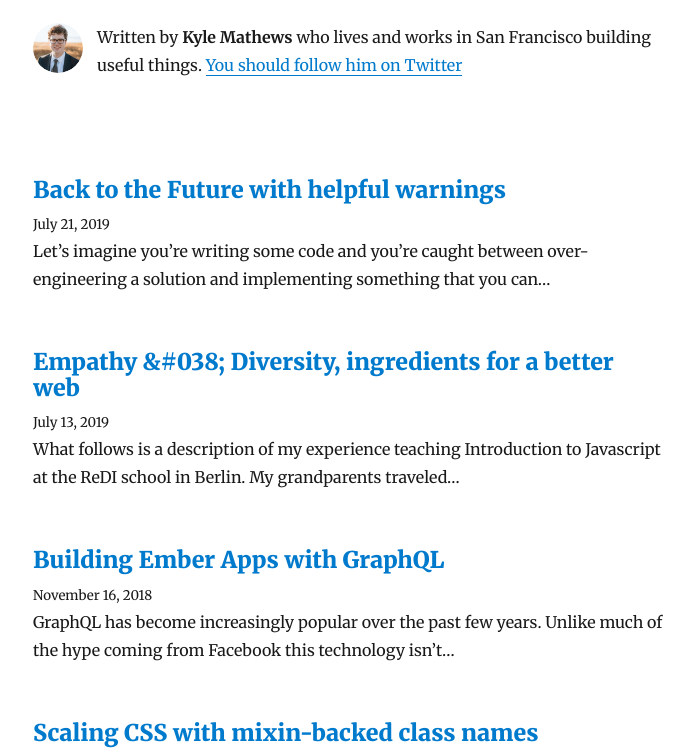
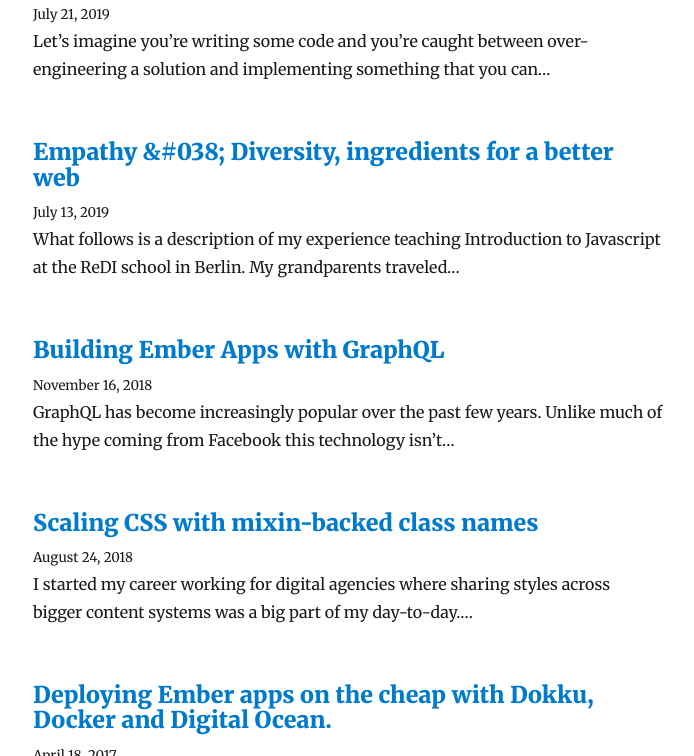
Before and after one commit to chadian/sticksnglue, a Gatsby site: page / in a window 1280 px wide. Shown: the part 201-957 px from the top of the page, without its empty margins (292-986 px from the left). Built offline with nearby package versions, Linux system fonts and the light colour scheme; Gatsby itself is replaced by a stand-in of ours; some packages are replaced by stand-ins of ours.

Commit message:
More tweaks and setup

```diff
--- a/gatsby-config.js
+++ b/gatsby-config.js
@@ -1,11 +1,11 @@
 module.exports = {
   siteMetadata: {
-    title: `Gatsby Starter Blog`,
-    author: `Kyle Mathews`,
-    description: `A starter blog demonstrating what Gatsby can do.`,
-    siteUrl: `https://gatsby-starter-blog-demo.netlify.com/`,
+    title: `sticksnglue`,
+    author: `Chad Carbert`,
+    description: `building for the fun of it`,
+    siteUrl: `https://sticksnglue.com/`,
     social: {
-      twitter: `kylemathews`,
+      twitter: `chadian`,
     },
   },
   plugins: [
@@ -50,7 +50,7 @@ module.exports = {
     {
       resolve: `gatsby-plugin-google-analytics`,
       options: {
-        //trackingId: `ADD YOUR TRACKING ID HERE`,
+        trackingId: `UA-36856449-1`,
       },
     },
     `gatsby-plugin-feed`,
--- a/src/components/bio.js
+++ /dev/null
@@ -1,68 +0,0 @@
-/**
- * Bio component that queries for data
- * with Gatsby's useStaticQuery component
- *
- * See: https://www.gatsbyjs.org/docs/use-static-query/
- */
-
-import React from "react"
-import { useStaticQuery, graphql } from "gatsby"
-import Image from "gatsby-image"
-
-import { rhythm } from "../utils/typography"
-
-const Bio = () => {
-  const data = useStaticQuery(graphql`
-    query BioQuery {
-      avatar: file(absolutePath: { regex: "/profile-pic.jpg/" }) {
-        childImageSharp {
-          fixed(width: 50, height: 50) {
-            ...GatsbyImageSharpFixed
-          }
-        }
-      }
-      site {
-        siteMetadata {
-          author
-          social {
-            twitter
-          }
-        }
-      }
-    }
-  `)
-
-  const { author, social } = data.site.siteMetadata
-  return (
-    <div
-      style={{
-        display: `flex`,
-        marginBottom: rhythm(2.5),
-      }}
-    >
-      <Image
-        fixed={data.avatar.childImageSharp.fixed}
-        alt={author}
-        style={{
-          marginRight: rhythm(1 / 2),
-          marginBottom: 0,
-          minWidth: 50,
-          borderRadius: `100%`,
-        }}
-        imgStyle={{
-          borderRadius: `50%`,
-        }}
-      />
-      <p>
-        Written by <strong>{author}</strong> who lives and works in San
-        Francisco building useful things.
-        {` `}
-        <a href={`https://twitter.com/${social.twitter}`}>
-          You should follow him on Twitter
-        </a>
-      </p>
-    </div>
-  )
-}
-
-export default Bio
--- a/src/pages/index.js
+++ b/src/pages/index.js
@@ -1,7 +1,6 @@
 import React from "react"
 import { Link, graphql } from "gatsby"
 
-import Bio from "../components/bio"
 import Layout from "../components/layout"
 import SEO from "../components/seo"
 import { rhythm } from "../utils/typography"
@@ -15,7 +14,6 @@ class BlogIndex extends React.Component {
     return (
       <Layout location={this.props.location} title={siteTitle}>
         <SEO title="All posts" />
-        <Bio />
         {posts.map(({ node }) => {
           const title = node.frontmatter.title || node.fields.slug
           return (
@@ -62,7 +60,6 @@ export const pageQuery = graphql`
           frontmatter {
             date(formatString: "MMMM DD, YYYY")
             title
-            description
           }
         }
       }
--- a/src/templates/blog-post.js
+++ b/src/templates/blog-post.js
@@ -1,7 +1,6 @@
 import React from "react"
 import { Link, graphql } from "gatsby"
 
-import Bio from "../components/bio"
 import Layout from "../components/layout"
 import SEO from "../components/seo"
 import { rhythm, scale } from "../utils/typography"
@@ -41,7 +40,6 @@ class BlogPostTemplate extends React.Component {
             marginBottom: rhythm(1),
           }}
         />
-        <Bio />
 
         <ul
           style={{
@@ -89,7 +87,6 @@ export const pageQuery = graphql`
       frontmatter {
         title
         date(formatString: "MMMM DD, YYYY")
-        description
       }
     }
   }
```
